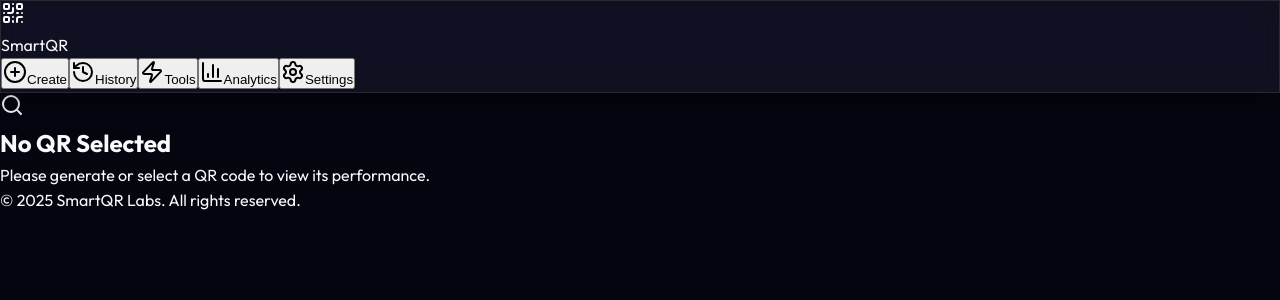
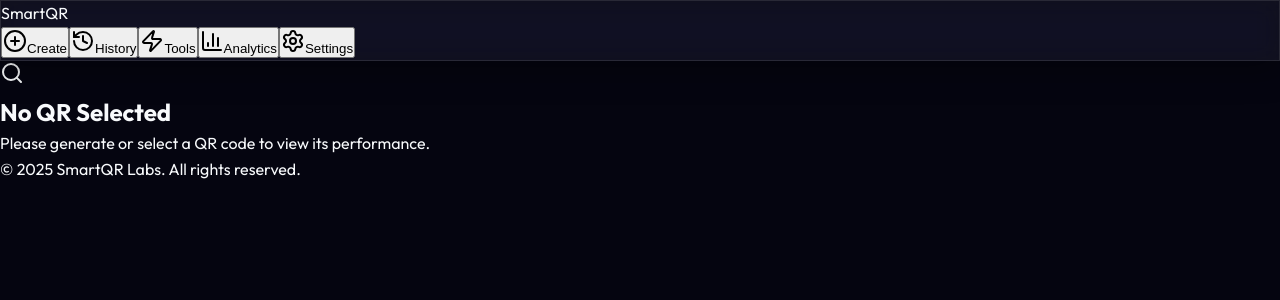
Before and after one commit to nahomWM/Quantum-Qr-Code, a React app in the folder client/: page / in a window 1280 px wide. Both pictures are taken after a click on the button "Analytics". Shown: the top 300 px of the page. Built offline with nearby package versions, Linux system fonts and the light colour scheme; the HTML template or start-up script is replaced by a standard one.

Commit message:
Add custom branding with Logo component and harmonize API endpoints across all components

```diff
--- a/client/src/App.jsx
+++ b/client/src/App.jsx
@@ -15,13 +15,13 @@
 import VideoCompressor from './components/VideoCompressor';
 import AIManual from './components/AIManual';
 import SettingsComponent from './components/Settings';
+import Logo from './components/Logo';
+import { API_ENDPOINTS } from './config';
 
 const Navbar = ({ activeTab, setActiveTab }) => (
   <nav className="fixed top-6 left-1/2 -translate-x-1/2 z-50 w-[95%] max-w-4xl px-8 py-4 glass rounded-3xl flex items-center justify-between">
-    <div className="flex items-center gap-2">
-      <div className="p-2 bg-primary-gradient rounded-xl shadow-lg shadow-indigo-500/20">
-        <QrCode className="w-6 h-6 text-white" />
-      </div>
+    <div className="flex items-center gap-3">
+      <Logo />
       <span className="text-xl font-extrabold tracking-tight bg-clip-text text-transparent bg-primary-gradient">
         SmartQR
       </span>
@@ -89,8 +89,7 @@
   }, [history]);
 
   const handleGenerateSuccess = (id) => {
-    // Note: In a real app, you'd fetch the full meta or pass it from Generator
-    setHistory(prev => [{ id, url: `https://smart-qr-worker.weldemdhinnahom.workers.dev/qr/${id}`, data: { type: 'dynamic' } }, ...prev]);
+    setHistory(prev => [{ id, url: API_ENDPOINTS.QR(id), data: { type: 'dynamic' } }, ...prev]);
     setLastGeneratedId(id);
     setActiveTab('analytics');
   };
--- a/client/src/components/Analytics.jsx
+++ b/client/src/components/Analytics.jsx
@@ -10,6 +10,7 @@
     ExternalLink
 } from 'lucide-react';
 import toast from 'react-hot-toast';
+import { API_ENDPOINTS } from '../config';
 
 const Analytics = ({ qrId }) => {
     const [data, setData] = useState(null);
@@ -18,7 +19,7 @@
     const fetchAnalytics = async () => {
         setLoading(true);
         try {
-            const res = await fetch(`https://smart-qr-worker.weldemdhinnahom.workers.dev/analytics/${qrId}`);
+            const res = await fetch(API_ENDPOINTS.ANALYTICS(qrId));
             const result = await res.json();
             setData(result);
         } catch (err) {
--- /dev/null
+++ b/client/src/components/Logo.jsx
@@ -0,0 +1,21 @@
+import React from 'react';
+import { motion } from 'framer-motion';
+
+const Logo = ({ className = "w-8 h-8" }) => (
+    <div className={`relative ${className}`}>
+        <motion.div
+            animate={{
+                rotate: [0, 90, 180, 270, 360],
+                scale: [1, 1.1, 1]
+            }}
+            transition={{ duration: 10, repeat: Infinity, ease: "linear" }}
+            className="absolute inset-0 bg-primary-gradient rounded-lg blur-[2px]"
+        />
+        <div className="absolute inset-0 bg-primary-gradient rounded-lg flex items-center justify-center border border-white/20">
+            <div className="w-1/2 h-1/2 bg-white rounded-sm opacity-90 mix-blend-overlay" />
+        </div>
+        <div className="absolute -top-1 -right-1 w-2 h-2 bg-purple-400 rounded-full animate-ping" />
+    </div>
+);
+
+export default Logo;
--- a/client/src/components/QRCodeGenerator.jsx
+++ b/client/src/components/QRCodeGenerator.jsx
@@ -13,6 +13,7 @@
 } from 'lucide-react';
 import { useDropzone } from 'react-dropzone';
 import toast from 'react-hot-toast';
+import { API_ENDPOINTS } from '../config';
 
 const steps = ['Select Type', 'Upload Content', 'Set Rules', 'Generate'];
 
@@ -46,7 +47,7 @@
             const uploadedFileMeta = await Promise.all(files.map(async (file) => {
                 const formData = new FormData();
                 formData.append('file', file);
-                const res = await fetch('https://smart-qr-worker.weldemdhinnahom.workers.dev/upload', {
+                const res = await fetch(API_ENDPOINTS.UPLOAD(), {
                     method: 'POST',
                     body: formData
                 });
@@ -64,7 +65,7 @@
                 files: uploadedFileMeta
             };
 
-            const metaRes = await fetch('https://smart-qr-worker.weldemdhinnahom.workers.dev/metadata', {
+            const metaRes = await fetch(API_ENDPOINTS.METADATA(), {
                 method: 'POST',
                 headers: { 'Content-Type': 'application/json' },
                 body: JSON.stringify(qrData)
@@ -74,7 +75,7 @@
 
             setGeneratedQr({
                 id: qrId,
-                url: `https://smart-qr-worker.weldemdhinnahom.workers.dev/qr/${qrId}`,
+                url: API_ENDPOINTS.QR(qrId),
                 data: qrData
             });
 
--- /dev/null
+++ b/client/src/config.js
@@ -0,0 +1,10 @@
+export const getWorkerUrl = () => {
+    return localStorage.getItem('worker_url') || 'https://smart-qr-worker.weldemdhinnahom.workers.dev';
+};
+
+export const API_ENDPOINTS = {
+    UPLOAD: () => `${getWorkerUrl()}/upload`,
+    METADATA: () => `${getWorkerUrl()}/metadata`,
+    ANALYTICS: (id) => `${getWorkerUrl()}/analytics/${id}`,
+    QR: (id) => `${getWorkerUrl()}/qr/${id}`
+};
```
